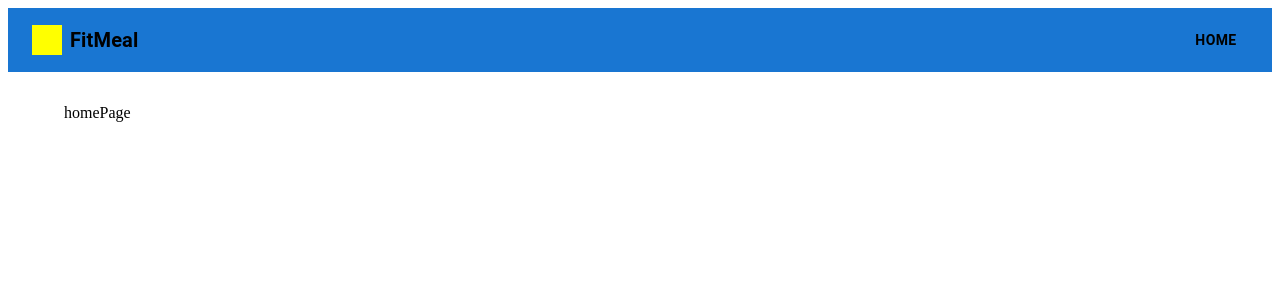
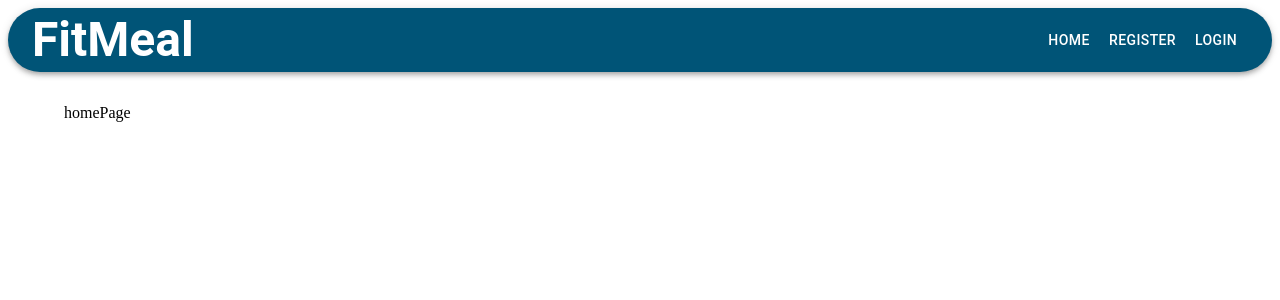
Before and after one commit to ahmedselamin/FitMeal, a React (Vite) app in the folder client/: page / in a window 1280 px wide. Shown: the top 300 px of the page. Built offline with nearby package versions, Linux system fonts and the light colour scheme.

Commit message:
finish sidebar

```diff
--- a/client/src/components/navBar.jsx
+++ b/client/src/components/navBar.jsx
@@ -1,12 +1,10 @@
 import { useState, useEffect } from 'react';
 import { Link, useNavigate } from 'react-router-dom';
-import { AppBar, Toolbar, IconButton, Typography, Button, Drawer, List, ListItem, ListItemText, Box } from '@mui/material';
+import { AppBar, Toolbar, IconButton, Typography, Button, Menu, MenuItem, Box } from '@mui/material';
 import MenuIcon from '@mui/icons-material/Menu';
-import CloseIcon from '@mui/icons-material/Close';
-import axiosInstance from '../utils/axiosInstance';
 
 const Navbar = () => {
-  const [isDrawerOpen, setDrawerOpen] = useState(false);
+  const [anchorEl, setAnchorEl] = useState(null);
   const [isAuthenticated, setIsAuthenticated] = useState(false);
   const navigate = useNavigate();
 
@@ -23,75 +21,107 @@ const Navbar = () => {
     navigate('/');
   };
 
-  // Toggle drawer for mobile view
-  const toggleDrawer = () => {
-    setDrawerOpen(!isDrawerOpen);
+  // Handle mobile menu open
+ const handleMenuOpen = (event) => {
+    setAnchorEl(event.currentTarget);
+  };
+
+  // Handle mobile menu close
+  const handleMenuClose = () => {
+    setAnchorEl(null);
   };
 
   return (
     <>
-      <AppBar position="static" sx={{ color: 'white', boxShadow: 'none' }}>
+      <AppBar position="static" sx={{ backgroundColor: '#005477', color: 'white', borderRadius: "40px" }}>
         <Toolbar>
           <Typography
-            variant="h6"
+            variant="h3"
             component={Link}
             to="/"
             sx={{
               flexGrow: 1,
               textDecoration: 'none',
-              color: 'black',
+              color: 'white',
               fontWeight: 'bold',
               display: 'flex',
               alignItems: 'center',
             }}
           >
-            <Box sx={{ backgroundColor: 'yellow', width: 30, height: 30, marginRight: 1 }}></Box>
-            FitMeal
+           FitMeal
           </Typography>
+
+          {/* Desktop Menu */}
           <Box sx={{ display: { xs: 'none', md: 'block' } }}>
-            <Button component={Link} to="/" sx={{ color: 'black', fontWeight: 'bold' }}>
+            <Button component={Link} to="/" sx={{ color: 'white' }}>
               Home
             </Button>
+            {!isAuthenticated && (
+              <>
+                <Button component={Link} to="/register" sx={{ color: 'white'}}>
+                Register
+              </Button>
+              <Button component={Link} to="/login" sx={{ color: 'white'}}>
+                Login
+              </Button>
+              </>
+            )}
             {isAuthenticated && (
               <>
-                <Button component={Link} to="/saved" sx={{ color: 'black', fontWeight: 'bold' }}>
+                <Button component={Link} to="/saved" sx={{ color: 'white' }}>
                   Saved
                 </Button>
-                <Button onClick={handleLogout} sx={{ color: 'black', fontWeight: 'bold' }}>
+                <Button onClick={handleLogout} sx={{ color: 'white' }}>
                   Logout
                 </Button>
               </>
             )}
           </Box>
-          <IconButton edge="end" color="inherit" aria-label="menu" onClick={toggleDrawer} sx={{ display: { xs: 'block', md: 'none' } }}>
+
+          {/* Mobile Menu Icon */}
+          <IconButton
+            edge="end"
+            color="inherit"
+            aria-label="menu"
+            onClick={handleMenuOpen}
+            sx={{ display: { xs: 'block', md: 'none' } }}
+          >
             <MenuIcon />
           </IconButton>
+
+          {/* Mobile Dropdown Menu */}
+          <Menu
+            anchorEl={anchorEl}
+            open={Boolean(anchorEl)}
+            onClose={handleMenuClose}
+            sx={{ display: { xs: 'block', md: 'none' } }}
+          >
+            <MenuItem onClick={handleMenuClose} component={Link} to="/">
+              Home
+            </MenuItem>
+            {!isAuthenticated && (
+               <>
+                 <MenuItem onClick={handleMenuClose} component={Link} to="/register">
+                    Register
+                  </MenuItem>
+                  <MenuItem onClick={handleMenuClose} component={Link} to="/login">
+                      Login
+                  </MenuItem>
+               </>
+            )}
+            {isAuthenticated && (
+              <>
+                <MenuItem onClick={handleMenuClose} component={Link} to="/saved">
+                  Saved
+                </MenuItem>
+                <MenuItem onClick={handleLogout}>
+                  Logout
+                </MenuItem>
+              </>
+            )}
+          </Menu>
         </Toolbar>
       </AppBar>
-
-      {/* Drawer for mobile view */}
-      <Drawer anchor="left" open={isDrawerOpen} onClose={toggleDrawer}>
-        <Box sx={{ width: 250 }} role="presentation" onClick={toggleDrawer} onKeyDown={toggleDrawer}>
-          <IconButton sx={{ marginLeft: 'auto' }} onClick={toggleDrawer}>
-            <CloseIcon />
-          </IconButton>
-          <List>
-            <ListItem button component={Link} to="/" onClick={toggleDrawer}>
-              <ListItemText primary="Home" />
-            </ListItem>
-            {isAuthenticated && (
-              <>
-                <ListItem button component={Link} to="/saved" onClick={toggleDrawer}>
-                  <ListItemText primary="Saved" />
-                </ListItem>
-                <ListItem button onClick={handleLogout}>
-                  <ListItemText primary="Logout" />
-                </ListItem>
-              </>
-            )}
-          </List>
-        </Box>
-      </Drawer>
     </>
   );
 };
```
